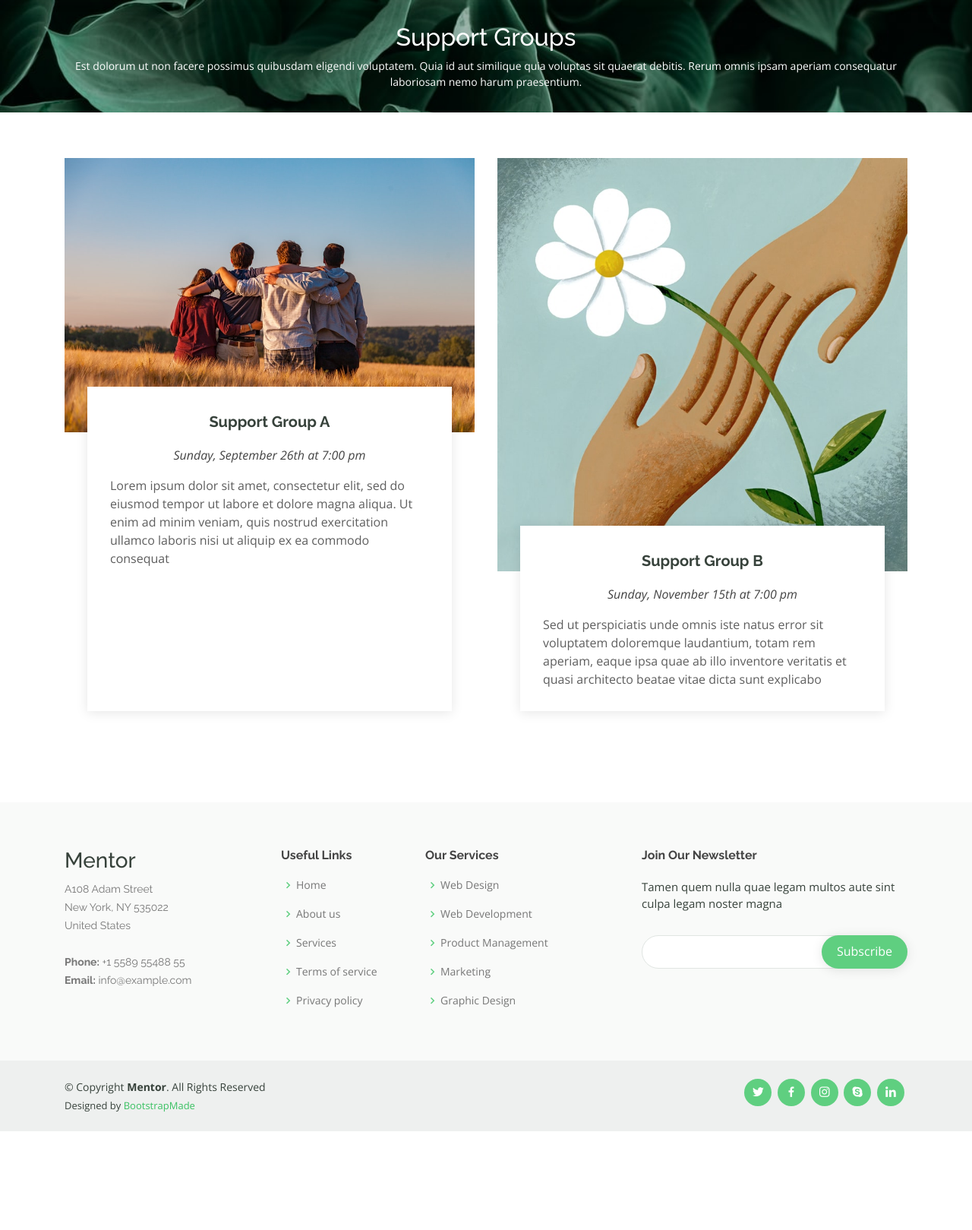
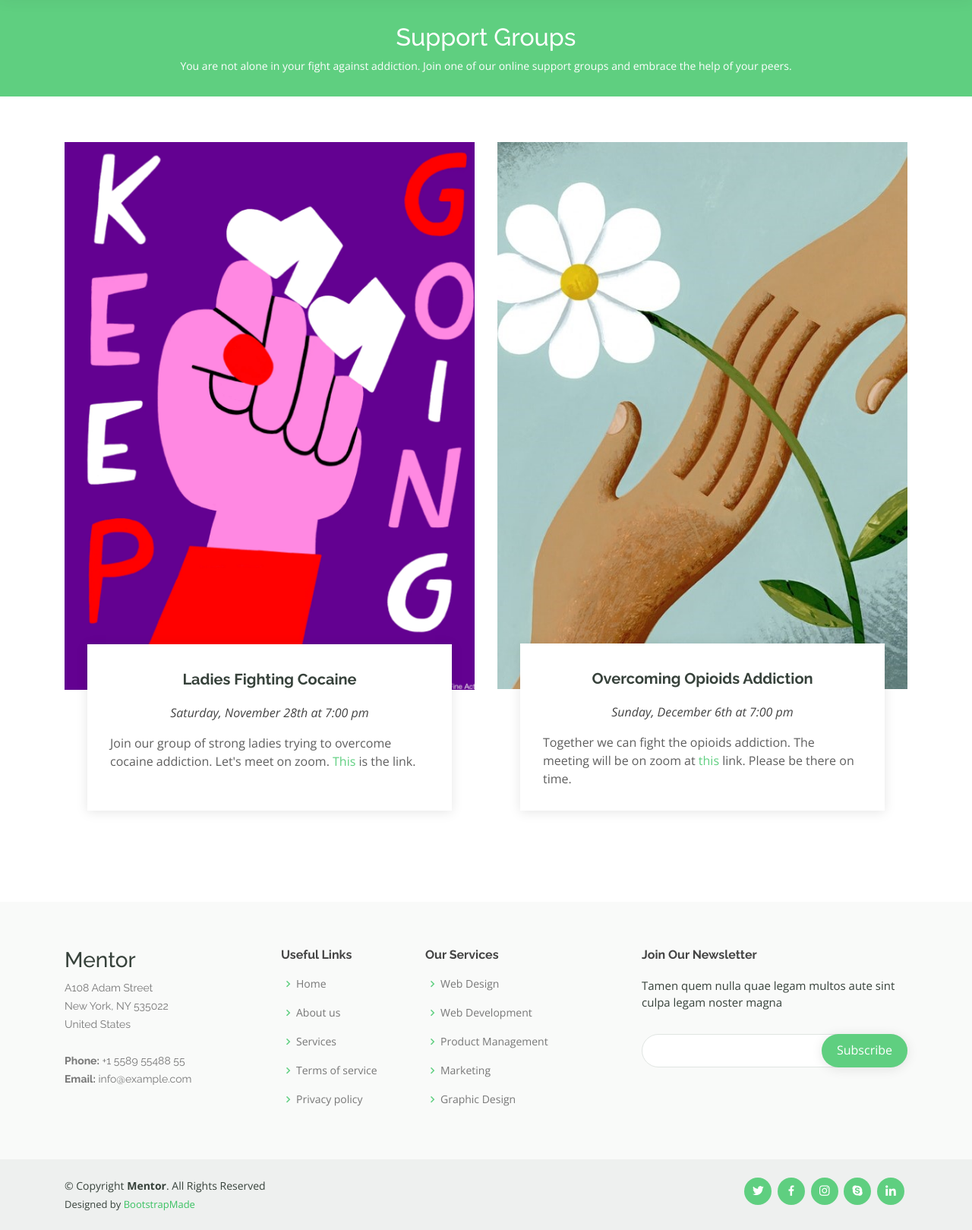
Before and after one commit to RaicuRobert/Junction2020Connected, a PHP site: page /supportGroups.html in a window 1280 px wide. Shown: the part 73-1692 px from the top of the page at 76% size. Before the commit the page ends 1562 px from the top, so only its background shows below. Run offline with PHP 8.4, Linux system fonts and the light colour scheme.

Commit message:
Added text to the support groups page.

```diff
--- a/Mentor/assets/css/style.css
+++ b/Mentor/assets/css/style.css
@@ -527,10 +527,7 @@ section {
 .breadcrumbs {
   margin-top: 73px;
   text-align: center;
-  /* background: #5fcf80; */
-  background: url("../img/plants.jpg");
-  background-size: cover;
-  background-repeat: no-repeat;
+  background: #5fcf80;
   padding: 30px 0;
   color: #fff;
 }
--- a/Mentor/supportGroups.html
+++ b/Mentor/supportGroups.html
@@ -75,7 +75,7 @@
     <div class="breadcrumbs" data-aos="fade-in">
       <div class="container">
         <h2>Support Groups</h2>
-        <p>Est dolorum ut non facere possimus quibusdam eligendi voluptatem. Quia id aut similique quia voluptas sit quaerat debitis. Rerum omnis ipsam aperiam consequatur laboriosam nemo harum praesentium. </p>
+        <p> You are not alone in your fight against addiction. Join one of our online support groups and embrace the help of your peers.</p>
       </div>
     </div><!-- End Breadcrumbs -->
 
@@ -87,12 +87,12 @@
           <div class="col-md-6 d-flex align-items-stretch">
             <div class="card">
               <div class="card-img">
-                <img src="assets/img/supportGroup1.jpg" alt="...">
+                <img src="assets/img/keepGoing.png" alt="...">
               </div>
               <div class="card-body">
-                <h5 class="card-title"><a href="">Support Group A</a></h5>
-                <p class="font-italic text-center">Sunday, September 26th at 7:00 pm</p>
-                <p class="card-text">Lorem ipsum dolor sit amet, consectetur elit, sed do eiusmod tempor ut labore et dolore magna aliqua. Ut enim ad minim veniam, quis nostrud exercitation ullamco laboris nisi ut aliquip ex ea commodo consequat</p>
+                <h5 class="card-title"><a href="">Ladies Fighting Cocaine</a></h5>
+                <p class="font-italic text-center">Saturday, November 28th at 7:00 pm</p>
+                <p class="card-text">Join our group of strong ladies trying to overcome cocaine addiction. Let's meet on zoom. <a href="#">This</a> is the link.</p>
               </div>
             </div>
           </div>
@@ -102,9 +102,9 @@
                 <img src="assets/img/supportGroup2.jpg" alt="...">
               </div>
               <div class="card-body">
-                <h5 class="card-title"><a href="">Support Group B</a></h5>
-                <p class="font-italic text-center">Sunday, November 15th at 7:00 pm</p>
-                <p class="card-text">Sed ut perspiciatis unde omnis iste natus error sit voluptatem doloremque laudantium, totam rem aperiam, eaque ipsa quae ab illo inventore veritatis et quasi architecto beatae vitae dicta sunt explicabo</p>
+                <h5 class="card-title"><a href="">Overcoming Opioids Addiction</a></h5>
+                <p class="font-italic text-center">Sunday, December 6th at 7:00 pm</p>
+                <p class="card-text">Together we can fight the opioids addiction. The meeting will be on zoom at <a href="#">this</a> link. Please be there on time.</p>
               </div>
             </div>
 
```
Also changed, not shown: Mentor/assets/img/hope.jpg (added), Mentor/assets/img/keepGoing.png (added), Mentor/assets/img/keepGoing.webp (added), Mentor/assets/img/raimbow2.jpg (added), Mentor/assets/img/rainbow.jpg (added), Mentor/assets/img/supportGroup2.jpg.
